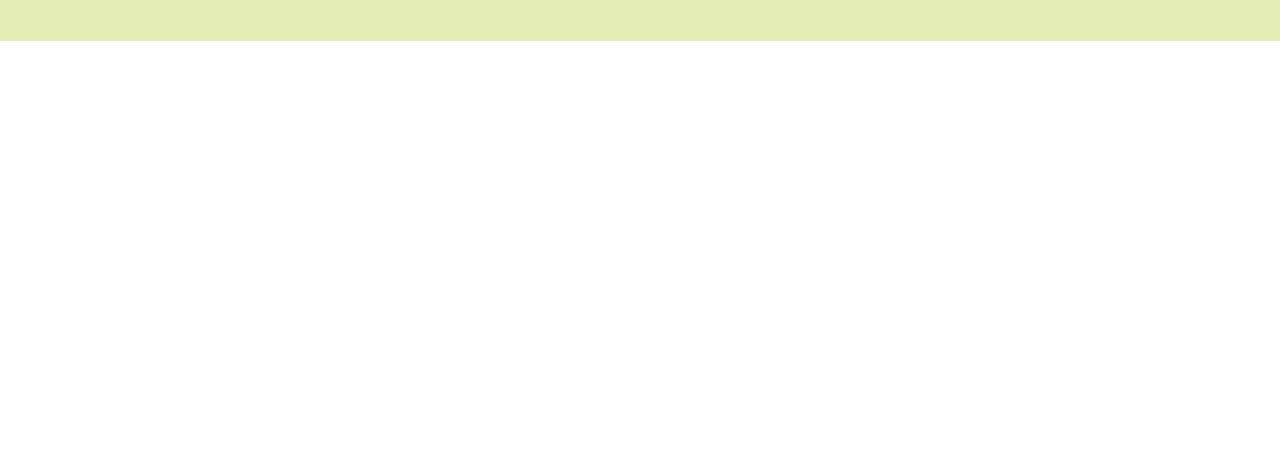
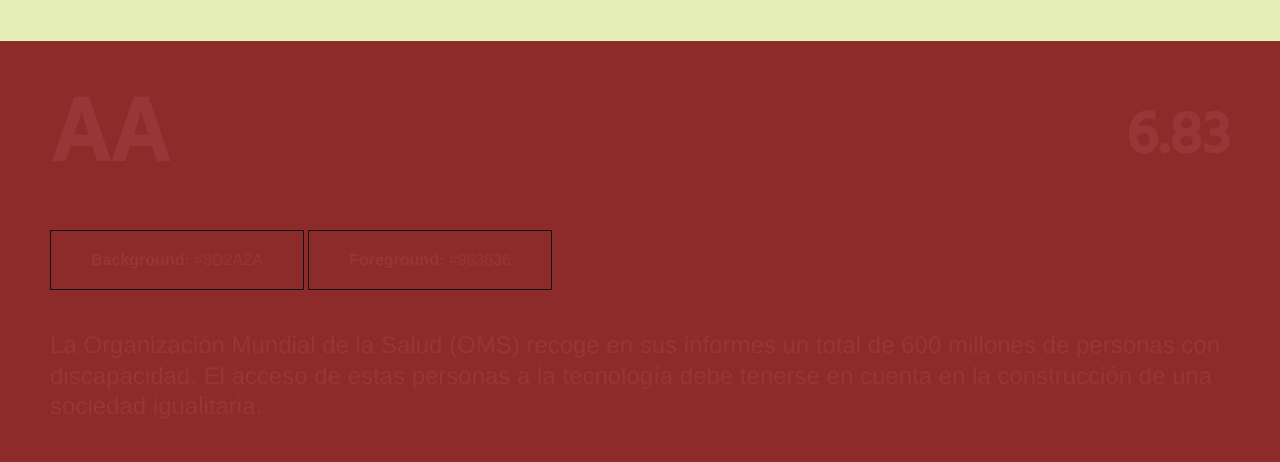
Before and after one commit to jorgeatgu/color-combos, a website: page index.html in a window 1280 px wide. Shown: the part 1706-2168 px from the top of the page. Before the commit the page ends 1747 px from the top, so only its background shows below. Drawn offline with nearby package versions, Linux system fonts and the light colour scheme.

Commit message:
incluyendo el quinto combo

```diff
--- a/css/styles.css
+++ b/css/styles.css
@@ -538,5 +538,13 @@ th {
 	color: #642626;
 }
 
+.cc5-bg {
+	background-color: #8D2A2A;
+}
+
+.cc5-fg {
+	color: #963636;
+}
+
 
 /*# sourceMappingURL=styles.css.map */
--- a/index.html
+++ b/index.html
@@ -77,14 +77,32 @@
 
         <div class="cc-colors cc4-fg arimo">
             <p class="cc-background">
-                <span>Background:</span> #E4A824
+                <span>Background:</span> #E5EDB7
             </p>
             <p class="cc-foreground">
-                <span>Foreground:</span> #242424
+                <span>Foreground:</span> #642626
             </p>
         </div>
 
         <p class="cc-texto arimo cc4-fg">La Organización Mundial de la Salud (OMS) recoge en sus informes un total de 600 millones de personas con discapacidad. El acceso de estas personas a la tecnología debe tenerse en cuenta en la construcción de una sociedad igualitaria.</p>
+
+    </article>
+    <article class="cc cc5-bg">
+        <div class="cc-header hind cc5-fg vm">
+            <h2 class="cc-clasificacion vm">AA</h2>
+            <h3 class="cc-puntuacion vm">6.83</h3>
+        </div>
+
+        <div class="cc-colors cc5-fg arimo">
+            <p class="cc-background">
+                <span>Background:</span> #8D2A2A
+            </p>
+            <p class="cc-foreground">
+                <span>Foreground:</span> #963636
+            </p>
+        </div>
+
+        <p class="cc-texto arimo cc5-fg">La Organización Mundial de la Salud (OMS) recoge en sus informes un total de 600 millones de personas con discapacidad. El acceso de estas personas a la tecnología debe tenerse en cuenta en la construcción de una sociedad igualitaria.</p>
 
     </article>
         <script type="text/javascript">
--- a/src/css/_variables.css
+++ b/src/css/_variables.css
@@ -9,4 +9,6 @@
 	--fG-cc3: #242424;
 	--bG-cc4: #E5EDB7;
 	--fG-cc4: #642626;
+	--bG-cc5: #8D2A2A;
+	--fG-cc5: #963636;
 }
--- a/src/css/styles.css
+++ b/src/css/styles.css
@@ -97,3 +97,11 @@
 .cc4-fg {
 	color: var(--fG-cc4);
 }
+
+.cc5-bg {
+	background-color: var(--bG-cc5);
+}
+
+.cc5-fg {
+	color: var(--fG-cc5);
+}
```
Also changed, not shown: css/styles.min.css, 1 other file.
